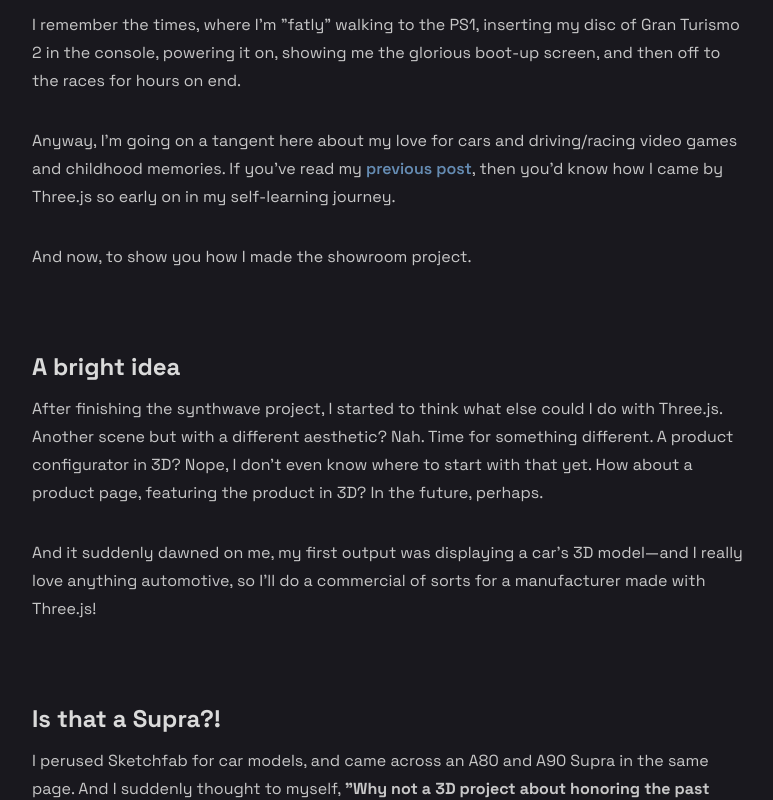
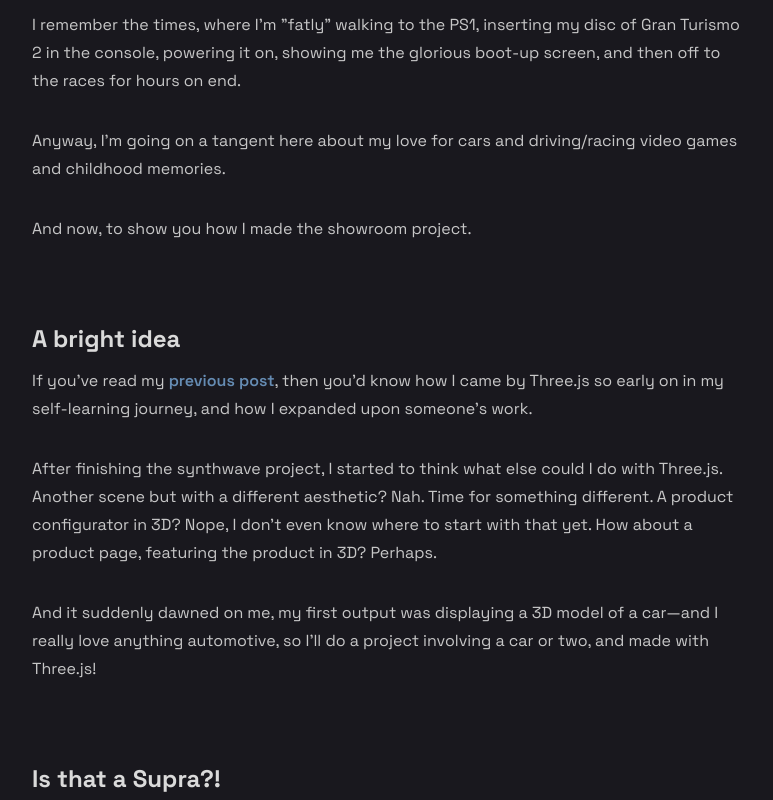
Before and after one commit to jdichh/portfolio-next, a Next.js app: page /blogs/gran-turismo-showroom in a window 1280 px wide. Shown: the part 2840-3640 px from the top of the page, without its empty margins (249-1022 px from the left). Built offline with nearby package versions, Linux system fonts and the light colour scheme.

Commit message:
improving article continuity & other small fixes

```diff
--- a/src/components/blog-components/gtshowroom-accordion-components/snippets/snippet-descriptions/modelShadowSnippetDescription.tsx
+++ b/src/components/blog-components/gtshowroom-accordion-components/snippets/snippet-descriptions/modelShadowSnippetDescription.tsx
@@ -22,7 +22,7 @@ export default function ModelShadowSnippetDescription() {
         I then assign <code>gltf1.scene</code> to a variable named{" "}
         <code>car1</code>, and set its scale and positioning. I scaled up the
         car by a factor of 1.5 in all dimensions, and setting the positioning of
-        the car by -0.75 in the y-coordinate.{" "}
+        the car by -0.75 in the y-axis.{" "}
         <strong>
           I do this because I have a specific configuration, you don't have to
           follow everything I did.
--- a/src/pages/blogs/gran-turismo-showroom/index.tsx
+++ b/src/pages/blogs/gran-turismo-showroom/index.tsx
@@ -44,7 +44,10 @@ export default function index() {
           name="viewport"
           content="width=device-width, initial-scale=1"
         ></meta>
-        <meta name="description" content="A story about how I ended up recreating Gran Turismo (not really) with Three.js." />
+        <meta
+          name="description"
+          content="A story about how I ended up recreating Gran Turismo (not really) with Three.js."
+        />
       </Head>
       <BlogHeader title="A Gran Turismo-esque showroom with Three.js" />
       <motion.main
@@ -150,7 +153,7 @@ export default function index() {
 
           <section id="section3">
             <h2 className="text-xl sm:text-2xl font-bold mt-20 mb-3">
-              "The Real Driving Simulator"
+              Life is a highway
             </h2>
 
             <figure
@@ -187,17 +190,7 @@ export default function index() {
 
             <p className="leading-7 mb-8 opacity-90">
               Anyway, I'm going on a tangent here about my love for cars and
-              driving/racing video games and childhood memories. If you've read
-              my{" "}
-              <a
-                href="/blogs/my-first-shenanigans-in-3d"
-                target="_blank"
-                className={`text-[${SONIC_BLUE}] font-semibold hover:text-[${OFF_WHITE}] transition duration-150 ease-in-out`}
-              >
-                previous post
-              </a>
-              , then you'd know how I came by Three.js so early on in my
-              self-learning journey.
+              driving/racing video games and childhood memories.{" "}
             </p>
 
             <p className="leading-7 mb-8 opacity-90">
@@ -213,18 +206,31 @@ export default function index() {
             </h2>
 
             <p className="leading-7 mb-8 opacity-90">
+              If you've read my{" "}
+              <a
+                href="/blogs/my-first-shenanigans-in-3d"
+                target="_blank"
+                className={`text-[${SONIC_BLUE}] font-semibold hover:text-[${OFF_WHITE}] transition duration-150 ease-in-out`}
+              >
+                previous post
+              </a>
+              , then you'd know how I came by Three.js so early on in my
+              self-learning journey, and how I expanded upon someone's work.
+            </p>
+
+            <p className="leading-7 mb-8 opacity-90">
               After finishing the synthwave project, I started to think what
               else could I do with Three.js. Another scene but with a different
               aesthetic? Nah. Time for something different. A product
               configurator in 3D? Nope, I don't even know where to start with
               that yet. How about a product page, featuring the product in 3D?
-              In the future, perhaps.
+              Perhaps.
             </p>
 
             <p className="leading-7 mb-8 opacity-90">
-              And it suddenly dawned on me, my first output was displaying a
-              car's 3D model—and I really love anything automotive, so I'll do a
-              commercial of sorts for a manufacturer made with Three.js!
+              And it suddenly dawned on me, my first output was displaying a 3D
+              model of a car—and I really love anything automotive, so I'll do a
+              project involving a car or two, and made with Three.js!
             </p>
           </section>
 
```
Also changed, not shown: 1 other file (tests, documents, lock files or other folders).
